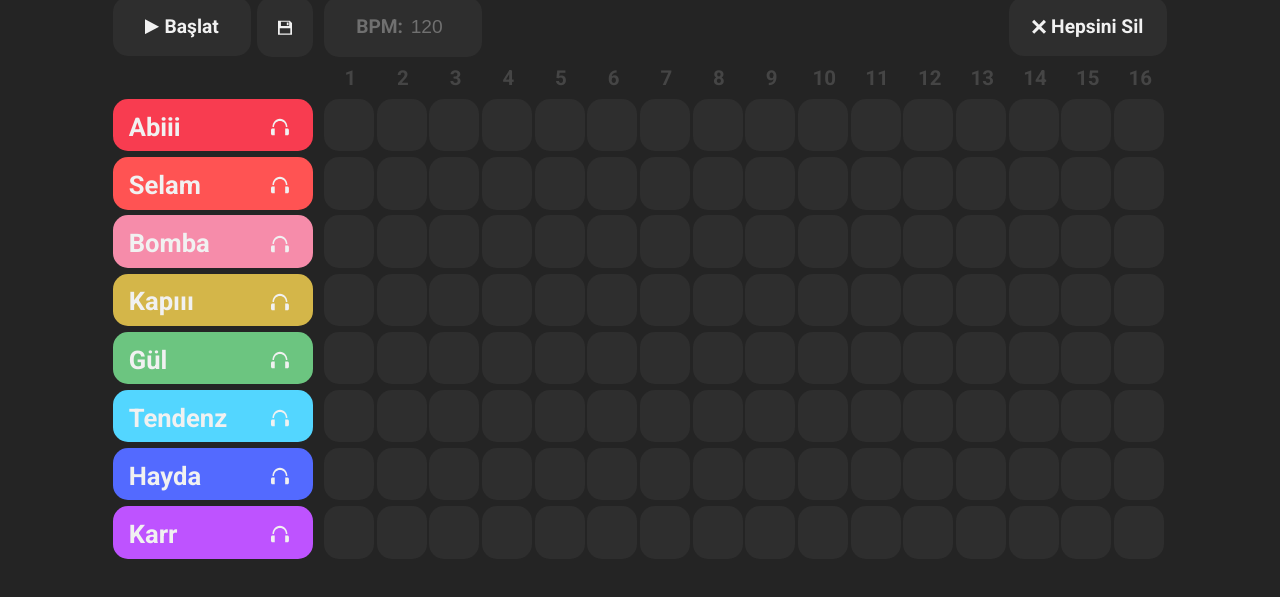
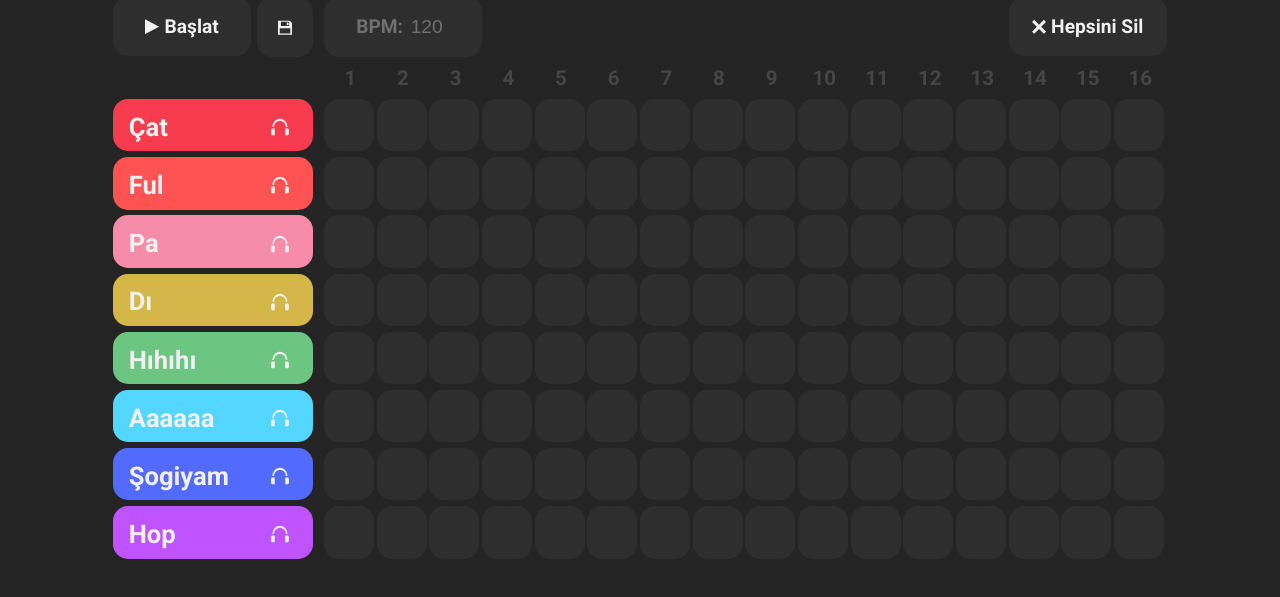
Before and after one commit to Enfexia/VideoyunVibes, a plain HTML site: page index.html in a window 1280 px wide. Shown: the part 113-710 px from the top of the page. Drawn offline with Linux system fonts and the light colour scheme.

Commit message:
Sounds and names are updated

```diff
--- a/index.html
+++ b/index.html
@@ -106,7 +106,7 @@
     <div class="dortbosluk">
       <div class="sestoplayici" style="background-color:#F83C50">
         <span notasira="0:" class="nota_adi">
-          Abiii
+          Çat
           <svg  onclick="new Audio('1.mp3').play()" class="sesdinlebuton" viewBox="0 0 19 19" fill="none" xmlns="http://www.w3.org/2000/svg">
             <path d="M1.58333 9.49996C1.76463 4.73967 4.78325 0.791626 9.5 0.791626C14.2168 0.791626 17.2354 4.73967 17.4167 9.49996H15.8333C15.6307 5.60654 13.0316 3.14208 9.5 3.14921C5.96838 3.14208 3.36933 5.60654 3.16667 9.49996H1.58333ZM19 12.6975C19 11.8061 18.2772 11.0833 17.3858 11.0833H15.0417V18.2083H17.3858C18.2772 18.2083 19 17.4855 19 16.5941V12.6975ZM0 12.6975C0 11.8061 0.722792 11.0833 1.61421 11.0833H3.95833V18.2083H1.61421C0.722792 18.2083 0 17.4855 0 16.5941V12.6975Z" fill="#F1F1F1"/>
           </svg>
@@ -139,7 +139,7 @@
     <div class="dortbosluk">
       <div class="sestoplayici" style="background-color:#FF5353">
         <span notasira="1:" class="nota_adi">
-          Selam
+          Ful
           <svg  onclick="new Audio('2.mp3').play()" class="sesdinlebuton" viewBox="0 0 19 19" fill="none" xmlns="http://www.w3.org/2000/svg">
             <path d="M1.58333 9.49996C1.76463 4.73967 4.78325 0.791626 9.5 0.791626C14.2168 0.791626 17.2354 4.73967 17.4167 9.49996H15.8333C15.6307 5.60654 13.0316 3.14208 9.5 3.14921C5.96838 3.14208 3.36933 5.60654 3.16667 9.49996H1.58333ZM19 12.6975C19 11.8061 18.2772 11.0833 17.3858 11.0833H15.0417V18.2083H17.3858C18.2772 18.2083 19 17.4855 19 16.5941V12.6975ZM0 12.6975C0 11.8061 0.722792 11.0833 1.61421 11.0833H3.95833V18.2083H1.61421C0.722792 18.2083 0 17.4855 0 16.5941V12.6975Z" fill="#F1F1F1"/>
           </svg>
@@ -172,7 +172,7 @@
     <div class="dortbosluk">
       <div class="sestoplayici" style="background-color:#F68CAA">
         <span notasira="2:" class="nota_adi">
-          Bomba
+          Pa
           <svg onclick="new Audio('3.mp3').play()" class="sesdinlebuton" viewBox="0 0 19 19" fill="none" xmlns="http://www.w3.org/2000/svg">
             <path d="M1.58333 9.49996C1.76463 4.73967 4.78325 0.791626 9.5 0.791626C14.2168 0.791626 17.2354 4.73967 17.4167 9.49996H15.8333C15.6307 5.60654 13.0316 3.14208 9.5 3.14921C5.96838 3.14208 3.36933 5.60654 3.16667 9.49996H1.58333ZM19 12.6975C19 11.8061 18.2772 11.0833 17.3858 11.0833H15.0417V18.2083H17.3858C18.2772 18.2083 19 17.4855 19 16.5941V12.6975ZM0 12.6975C0 11.8061 0.722792 11.0833 1.61421 11.0833H3.95833V18.2083H1.61421C0.722792 18.2083 0 17.4855 0 16.5941V12.6975Z" fill="#F1F1F1"/>
           </svg>
@@ -205,7 +205,7 @@
     <div class="dortbosluk">
       <div class="sestoplayici" style="background-color:#D4B649">
         <span notasira="3:" class="nota_adi">
-          Kapııı
+          Dı
           <svg  onclick="new Audio('4.mp3').play()" class="sesdinlebuton" viewBox="0 0 19 19" fill="none" xmlns="http://www.w3.org/2000/svg">
             <path d="M1.58333 9.49996C1.76463 4.73967 4.78325 0.791626 9.5 0.791626C14.2168 0.791626 17.2354 4.73967 17.4167 9.49996H15.8333C15.6307 5.60654 13.0316 3.14208 9.5 3.14921C5.96838 3.14208 3.36933 5.60654 3.16667 9.49996H1.58333ZM19 12.6975C19 11.8061 18.2772 11.0833 17.3858 11.0833H15.0417V18.2083H17.3858C18.2772 18.2083 19 17.4855 19 16.5941V12.6975ZM0 12.6975C0 11.8061 0.722792 11.0833 1.61421 11.0833H3.95833V18.2083H1.61421C0.722792 18.2083 0 17.4855 0 16.5941V12.6975Z" fill="#F1F1F1"/>
           </svg>
@@ -238,7 +238,7 @@
     <div class="dortbosluk">
       <div class="sestoplayici" style="background-color:#6CC580">
         <span notasira="4:" class="nota_adi">
-          Gül
+          Hıhıhı
           <svg onclick="new Audio('5.mp3').play()" class="sesdinlebuton" viewBox="0 0 19 19" fill="none" xmlns="http://www.w3.org/2000/svg">
             <path d="M1.58333 9.49996C1.76463 4.73967 4.78325 0.791626 9.5 0.791626C14.2168 0.791626 17.2354 4.73967 17.4167 9.49996H15.8333C15.6307 5.60654 13.0316 3.14208 9.5 3.14921C5.96838 3.14208 3.36933 5.60654 3.16667 9.49996H1.58333ZM19 12.6975C19 11.8061 18.2772 11.0833 17.3858 11.0833H15.0417V18.2083H17.3858C18.2772 18.2083 19 17.4855 19 16.5941V12.6975ZM0 12.6975C0 11.8061 0.722792 11.0833 1.61421 11.0833H3.95833V18.2083H1.61421C0.722792 18.2083 0 17.4855 0 16.5941V12.6975Z" fill="#F1F1F1"/>
           </svg>
@@ -271,7 +271,7 @@
     <div class="dortbosluk">
       <div class="sestoplayici" style="background-color:#53D6FF">
         <span notasira="5:" class="nota_adi">
-          Tendenz
+          Aaaaaa
           <svg onclick="new Audio('6.mp3').play()" class="sesdinlebuton" viewBox="0 0 19 19" fill="none" xmlns="http://www.w3.org/2000/svg">
             <path d="M1.58333 9.49996C1.76463 4.73967 4.78325 0.791626 9.5 0.791626C14.2168 0.791626 17.2354 4.73967 17.4167 9.49996H15.8333C15.6307 5.60654 13.0316 3.14208 9.5 3.14921C5.96838 3.14208 3.36933 5.60654 3.16667 9.49996H1.58333ZM19 12.6975C19 11.8061 18.2772 11.0833 17.3858 11.0833H15.0417V18.2083H17.3858C18.2772 18.2083 19 17.4855 19 16.5941V12.6975ZM0 12.6975C0 11.8061 0.722792 11.0833 1.61421 11.0833H3.95833V18.2083H1.61421C0.722792 18.2083 0 17.4855 0 16.5941V12.6975Z" fill="#F1F1F1"/>
           </svg>
@@ -304,7 +304,7 @@
     <div class="dortbosluk">
       <div class="sestoplayici" style="background-color:#536AFF">
         <span notasira="6:" class="nota_adi">
-          Hayda
+          Şogiyam
           <svg onclick="new Audio('7.mp3').play()" class="sesdinlebuton" viewBox="0 0 19 19" fill="none" xmlns="http://www.w3.org/2000/svg">
             <path d="M1.58333 9.49996C1.76463 4.73967 4.78325 0.791626 9.5 0.791626C14.2168 0.791626 17.2354 4.73967 17.4167 9.49996H15.8333C15.6307 5.60654 13.0316 3.14208 9.5 3.14921C5.96838 3.14208 3.36933 5.60654 3.16667 9.49996H1.58333ZM19 12.6975C19 11.8061 18.2772 11.0833 17.3858 11.0833H15.0417V18.2083H17.3858C18.2772 18.2083 19 17.4855 19 16.5941V12.6975ZM0 12.6975C0 11.8061 0.722792 11.0833 1.61421 11.0833H3.95833V18.2083H1.61421C0.722792 18.2083 0 17.4855 0 16.5941V12.6975Z" fill="#F1F1F1"/>
           </svg>
@@ -337,7 +337,7 @@
     <div class="dortbosluk">
       <div class="sestoplayici" style="background-color:#BE53FF">
         <span notasira="7:" class="nota_adi">
-          Karr
+          Hop
           <svg onclick="new Audio('8.mp3').play()" class="sesdinlebuton" viewBox="0 0 19 19" fill="none" xmlns="http://www.w3.org/2000/svg">
             <path d="M1.58333 9.49996C1.76463 4.73967 4.78325 0.791626 9.5 0.791626C14.2168 0.791626 17.2354 4.73967 17.4167 9.49996H15.8333C15.6307 5.60654 13.0316 3.14208 9.5 3.14921C5.96838 3.14208 3.36933 5.60654 3.16667 9.49996H1.58333ZM19 12.6975C19 11.8061 18.2772 11.0833 17.3858 11.0833H15.0417V18.2083H17.3858C18.2772 18.2083 19 17.4855 19 16.5941V12.6975ZM0 12.6975C0 11.8061 0.722792 11.0833 1.61421 11.0833H3.95833V18.2083H1.61421C0.722792 18.2083 0 17.4855 0 16.5941V12.6975Z" fill="#F1F1F1"/>
           </svg>
```
